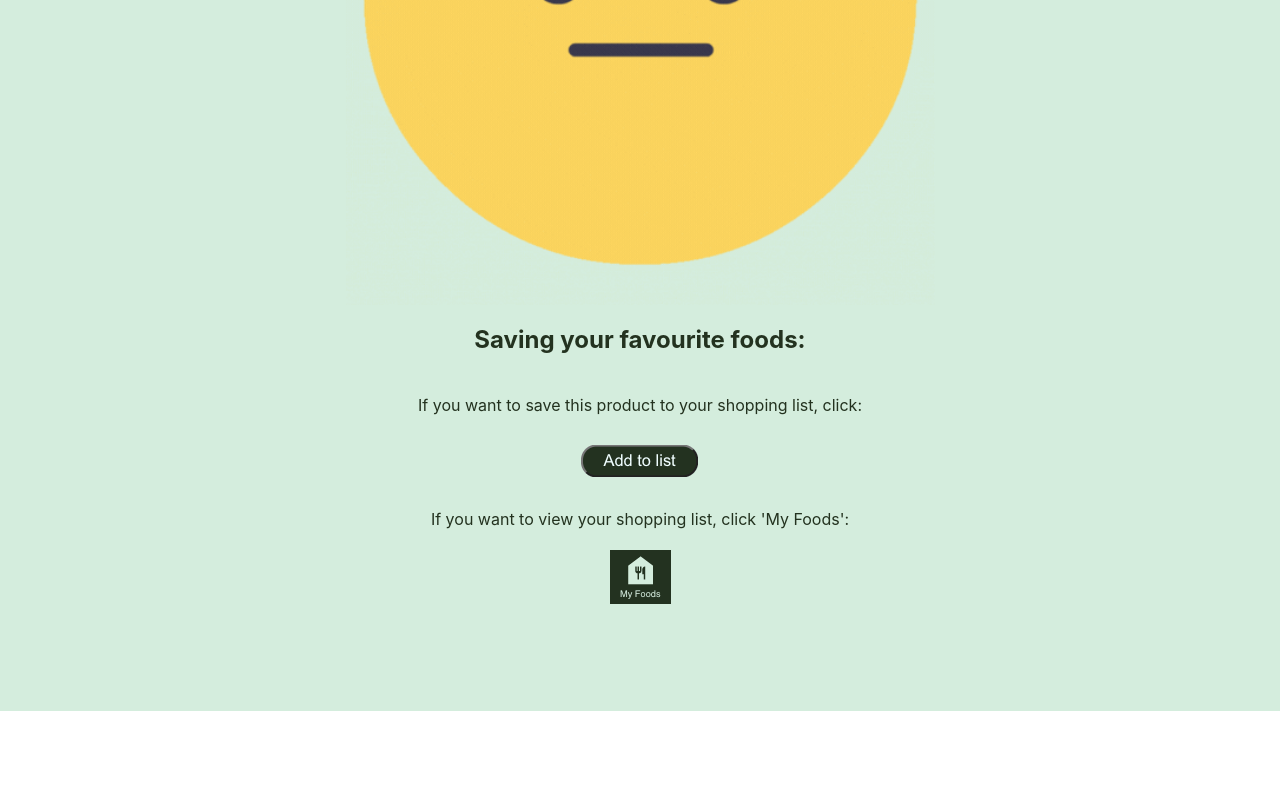
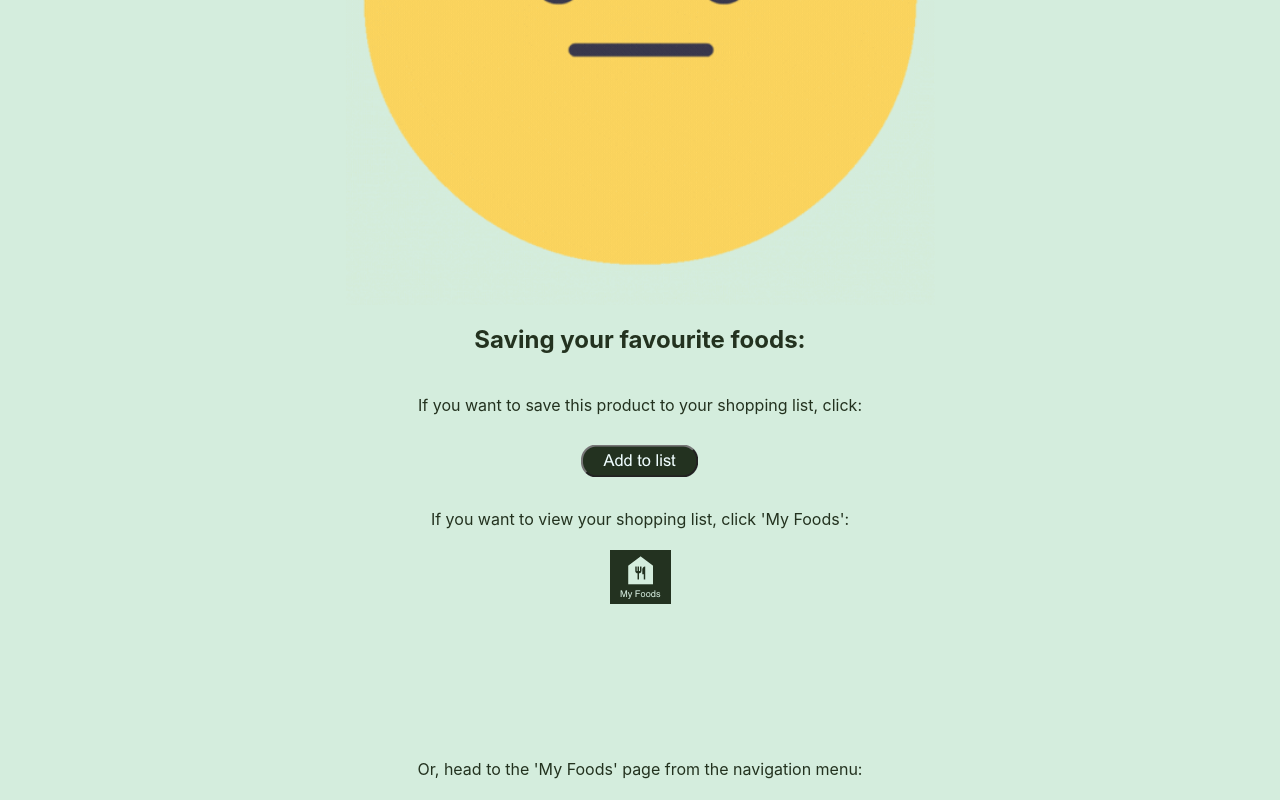
Before and after one commit to SchoolOfCode/bc13_final-project_front-end-6-weddings-a-seamonkey, a React (Create React App) app: page /instructions in a window 1280 px wide. Shown: the part 2894-3694 px from the top of the page. Before the commit the page ends 3605 px from the top, so only its background shows below. Built offline with nearby package versions, Linux system fonts and the light colour scheme; no server answers.

Commit message:
tweaking bottom margin of instructions page

```diff
--- a/src/Components/Instructions/index.js
+++ b/src/Components/Instructions/index.js
@@ -48,6 +48,7 @@ function Instructions() {
 			<img src={addToList} alt="add to list button" className="add-to-list"></img>
 			<p className="paragraph">If you want to view your shopping list, click 'My Foods':</p>
 			<img src={myFoods} alt="my foods page" className="my-foods"></img>
+			<p className="paragraph">Or, head to the 'My Foods' page from the navigation menu:</p>
 		</div>
 
 	);
--- a/src/Components/Instructions/instructions.css
+++ b/src/Components/Instructions/instructions.css
@@ -66,5 +66,5 @@
 }
 
 .my-foods {
-  padding-bottom: 80pt;
+  padding-bottom: 100pt;
 }
```
